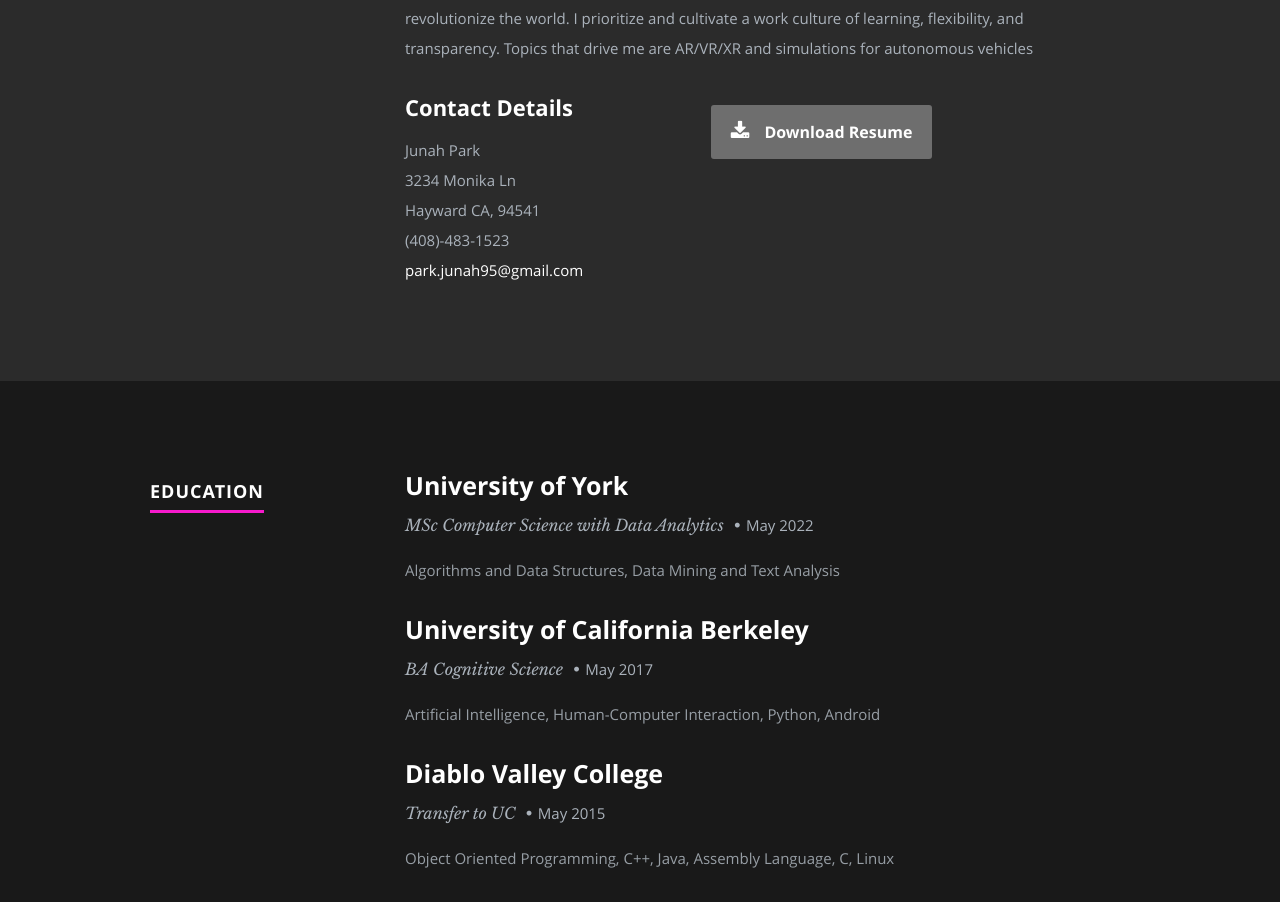
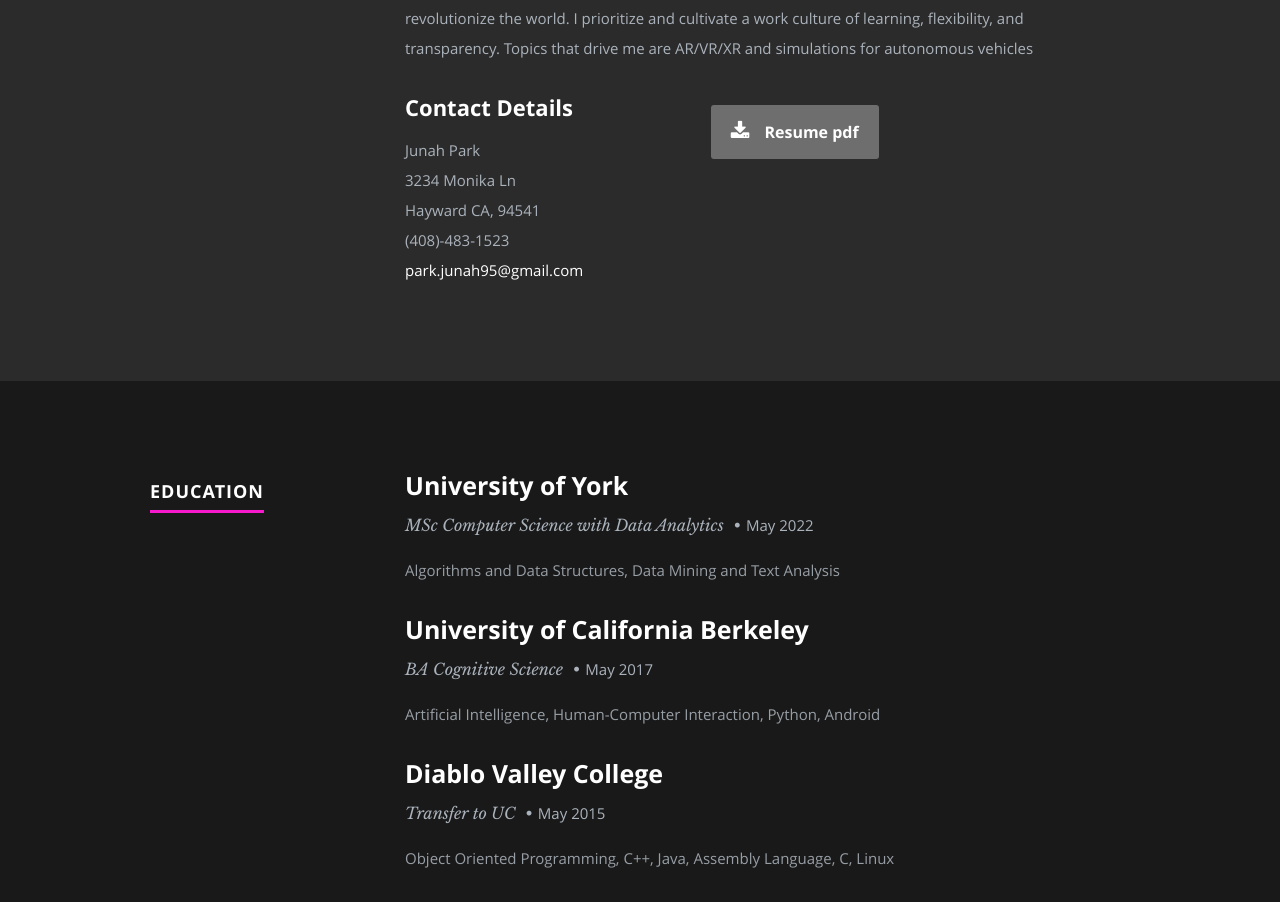
Before and after one commit to Junah-Park/Junah-Park, a React (Create React App) app: page / in a window 1280 px wide. Shown: the part 1025-1927 px from the top of the page. Built offline with nearby package versions, Linux system fonts and the light colour scheme.

Commit message:
Resume pdf button

```diff
--- a/src/Components/About.js
+++ b/src/Components/About.js
@@ -40,7 +40,7 @@ class About extends Component {
                </div>
                <div className="columns download">
                   <p>
-                     <a href={resumeDownload} className="button" download="Junah Park Resume.pdf"><i className="fa fa-download"></i>Download Resume</a>
+                     <a href={resumeDownload} className="button" download="Junah Park Resume.pdf"><i className="fa fa-download"></i>Resume pdf</a>
                   </p>
                </div>
             </div>
```
